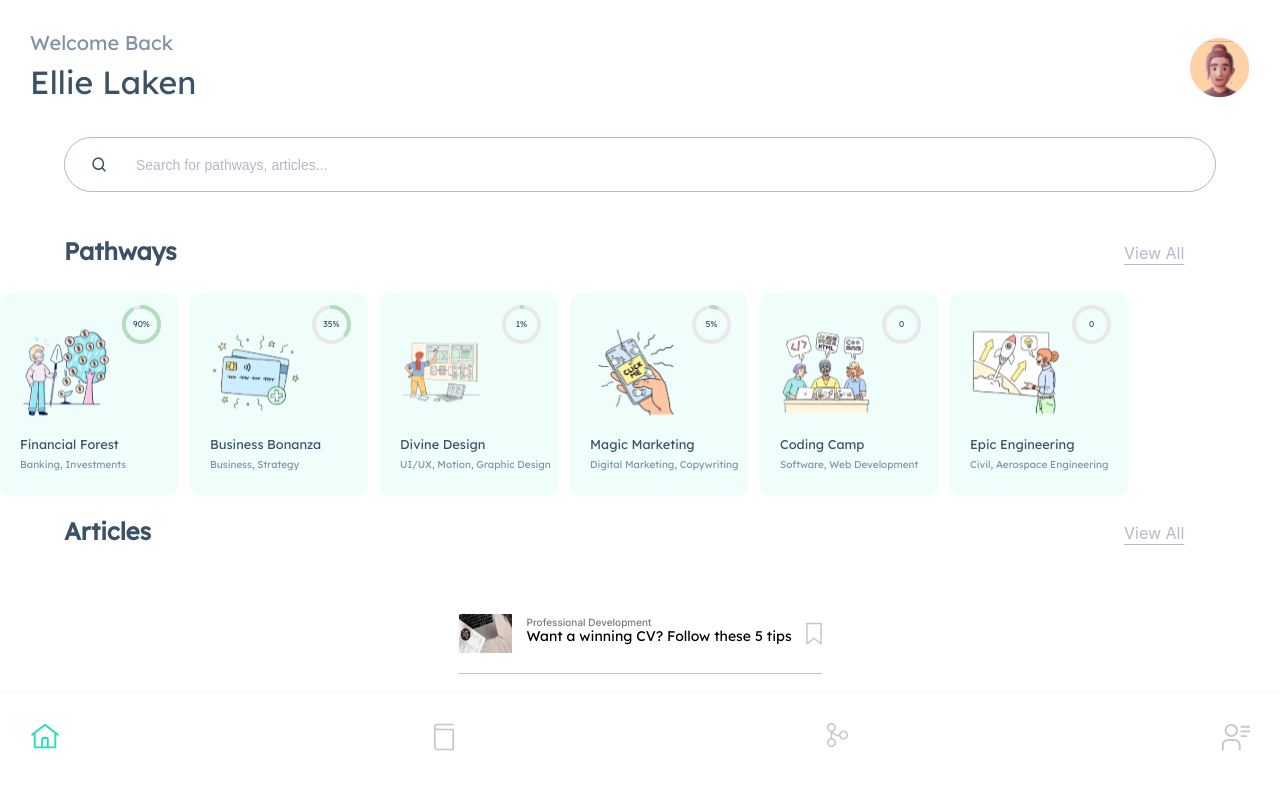
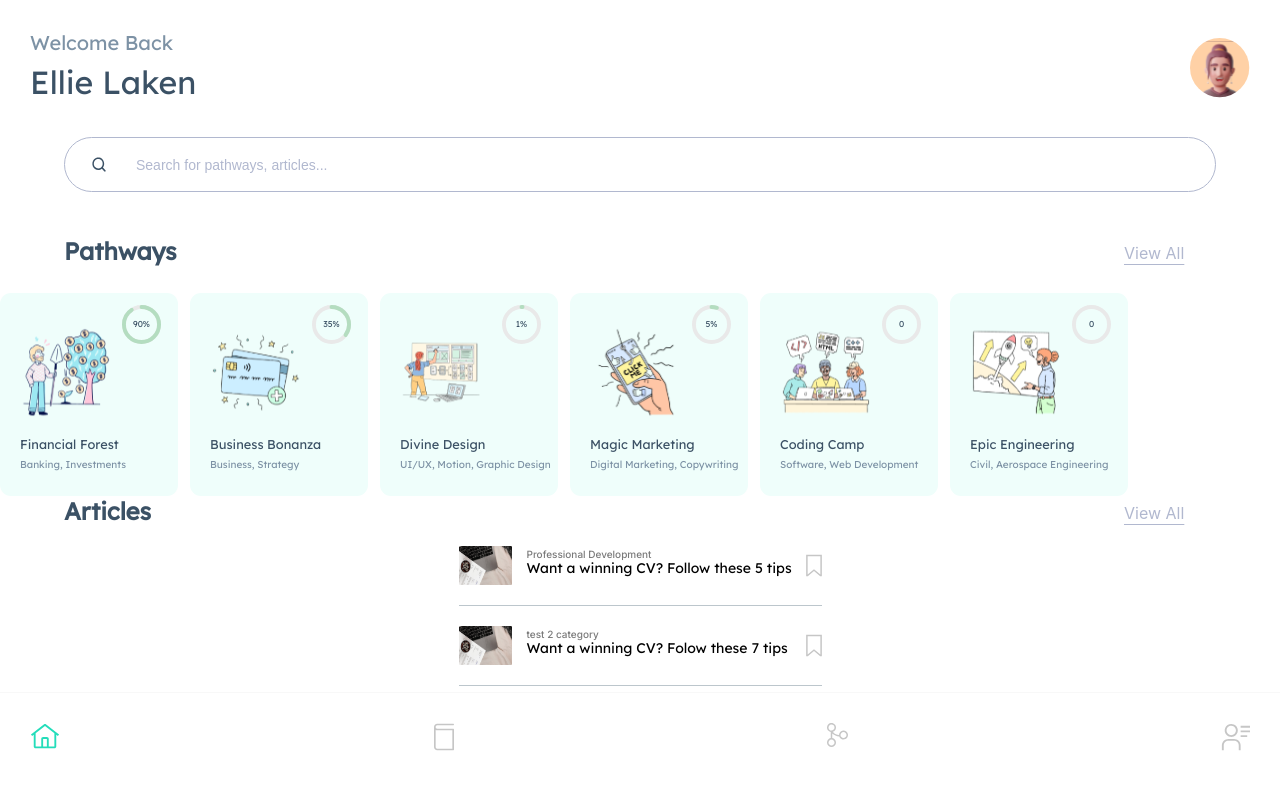
Before and after one commit to ecf123/ecf-fe-prototype, a React (Create React App) app: page / in a window 1280 px wide. Shown: the top 798 px of the page. Built offline with nearby package versions, Linux system fonts and the light colour scheme; no server answers.

Commit message:
search func for both works with headings

```diff
--- a/src/containers/SearchContainer/SearchContainer.jsx
+++ b/src/containers/SearchContainer/SearchContainer.jsx
@@ -27,16 +27,17 @@ const SearchContainer = ({ title, pathwaysLink }) => {
         .toLowerCase()
         .includes(event.target.search.value.toLowerCase());
     });
-    setArticleArray(articleFilterArray)
+    setArticleArray(articleFilterArray);
   };
 
   return (
     <div className="search-container">
       <SearchBar handleChange={handleSearchChange} />
+
       {arr.length ? (
         searchTerm ? (
           <h1 className="search-container__heading">
-            Search results for "{searchTerm}"
+            Pathway results for "{searchTerm}"
           </h1>
         ) : (
           <div className="search-container__titles">
@@ -44,16 +45,25 @@ const SearchContainer = ({ title, pathwaysLink }) => {
           </div>
         )
       ) : (
-        <h1 className="search-container__heading">
-          Nothing matched your search.
-        </h1>
+        <h1 className="search-container__heading">No Pathways found</h1>
       )}
       <div className="search-container__carousel">
         <Carousel cardData={arr} />
       </div>
-      <div className="home-container__header">
-        <ContentHeader title="Articles" link="/articles" />
-      </div>
+
+      {articleArray.length ? (
+        searchTerm ? (
+          <h1 className="search-container__heading">
+            Article results for "{searchTerm}"
+          </h1>
+        ) : (
+          <div className="search-container__titles">
+            <ContentHeader title="Articles" link="/articles" />
+          </div>
+        )
+      ) : (
+        <h1 className="search-container__heading">No Articles found</h1>
+      )}
       <ArticleCardList articleInfo={articleArray} />
     </div>
   );
```
